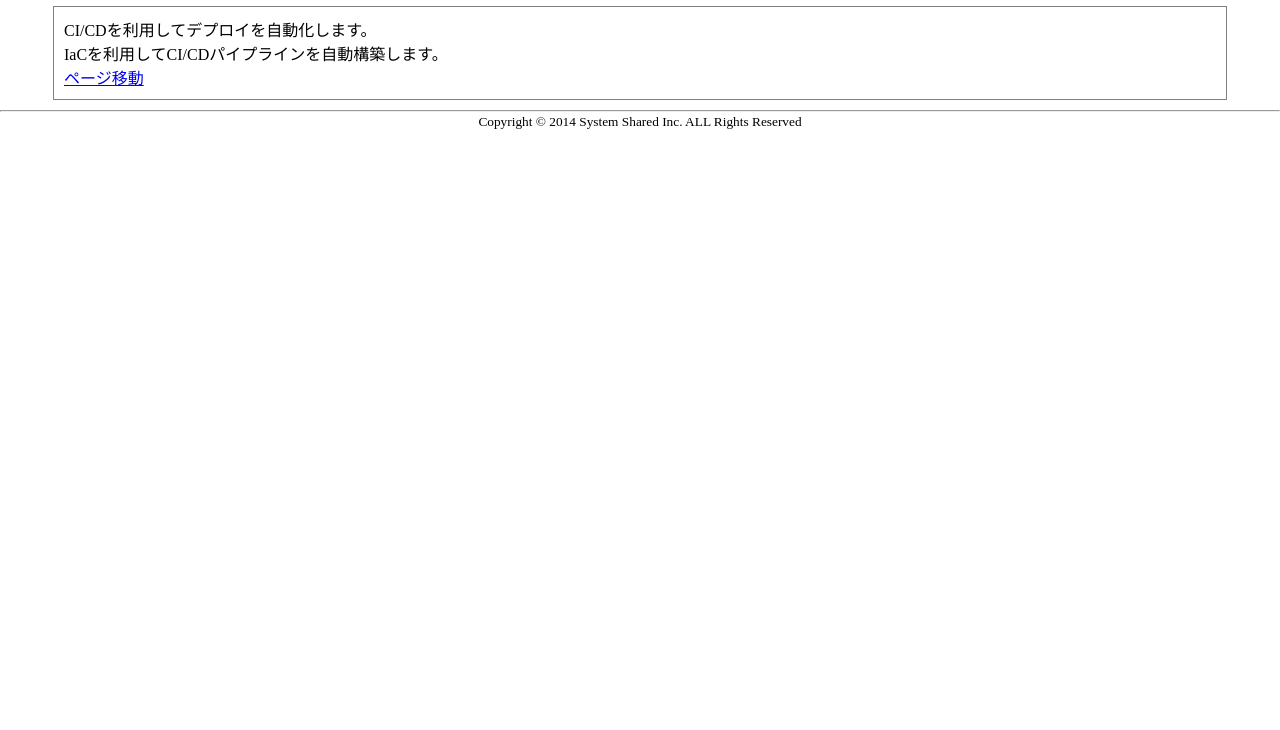
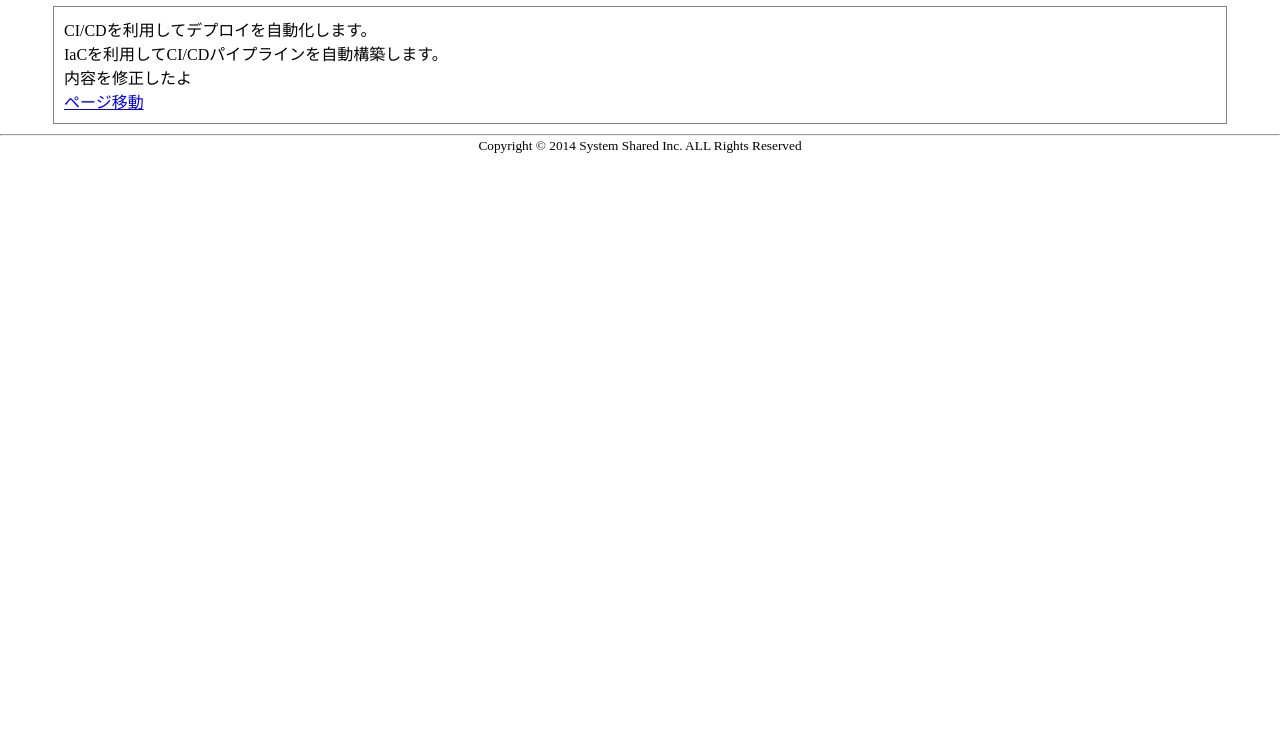
Before and after one commit to h-okano-3sss/handson-20251117, a website: page index.html in a window 1280 px wide. Shown: the part 70-800 px from the top of the page. Drawn offline with Linux system fonts and the light colour scheme.

Commit message:
パイプラインチェック

```diff
--- a/index.html
+++ b/index.html
@@ -30,6 +30,7 @@
     <article>
         <p>CI/CDを利用してデプロイを自動化します。</p>
         <p>IaCを利用してCI/CDパイプラインを自動構築します。</p>
+	<p>内容を修正したよ</p>
         <p><a href="/mypage">ページ移動</a></p>
     </article>
     <footer>
```
